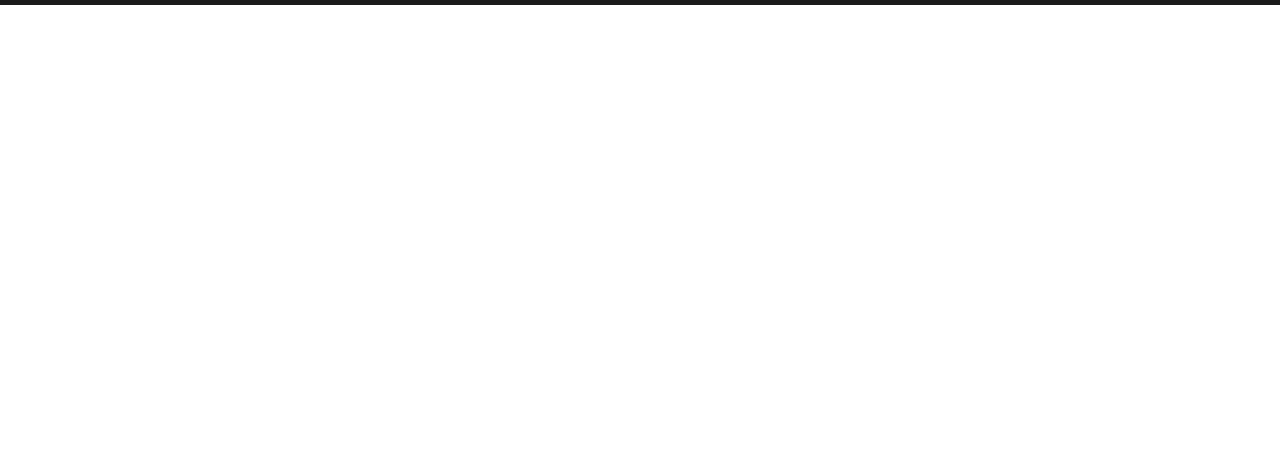
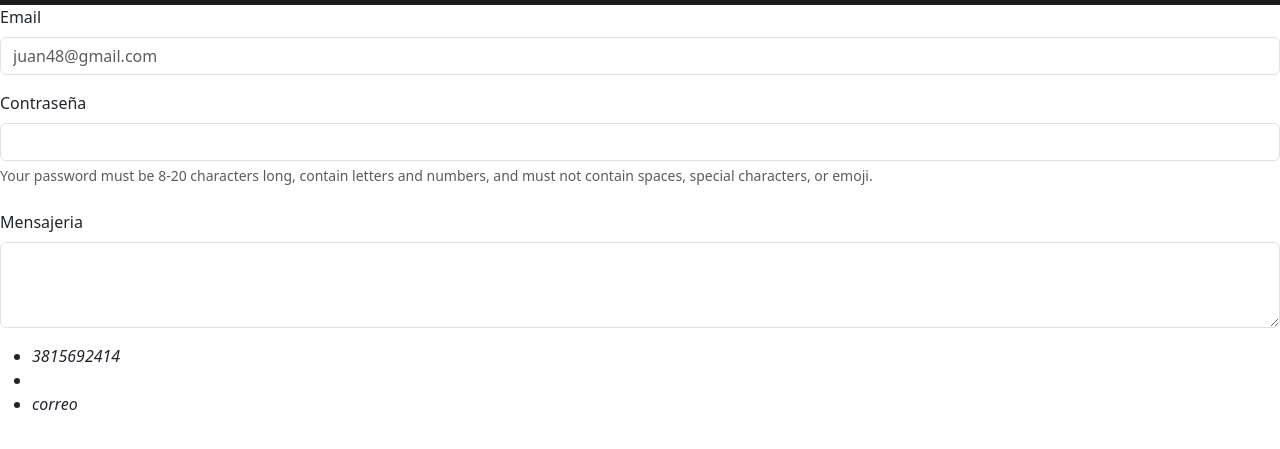
Before and after one commit to jonasdelgado25-ux/ProyectoWeb21, a plain HTML site: page contacto.html in a window 1280 px wide. Shown: the part 51-500 px from the top of the page. Drawn offline with nearby package versions, Linux system fonts and the light colour scheme.

Commit message:
formulario en contactos

```diff
--- a/contacto.html
+++ b/contacto.html
@@ -36,7 +36,28 @@
         </nav>
     </header>
     <main>
-        <section></section>
+        <section>
+            <div class="mb-3">
+                <label for="exampleFormControlInput1" class="form-label">Email </label>
+                <input type="email" class="form-control" id="exampleFormControlInput1" placeholder="juan48@gmail.com">
+            </div>
+
+            <label for="inputPassword5" class="form-label">Contraseña</label>
+            <input type="password" id="inputPassword5" class="form-control" aria-describedby="passwordHelpBlock">
+            <div id="passwordHelpBlock" class="form-text">
+                Your password must be 8-20 characters long, contain letters and numbers, and must not contain spaces,
+                special characters, or emoji.
+            </div>
+            <div class="mb-3 mt-4">
+                <label for="exampleFormControlTextarea1" class="form-label">Mensajeria</label>
+                <textarea class="form-control" id="exampleFormControlTextarea1" rows="3"></textarea>
+            </div>
+            <ul>
+                <li><i class="bi bi-telephone">3815692414</i></li>
+                <li><i class="bi bi-whatsapp"></i> </li>
+                <li> <i class="bi bi-envelope">correo</i></li>
+            </ul>
+        </section>
         <article></article>
     </main>
     <footer></footer>
```
